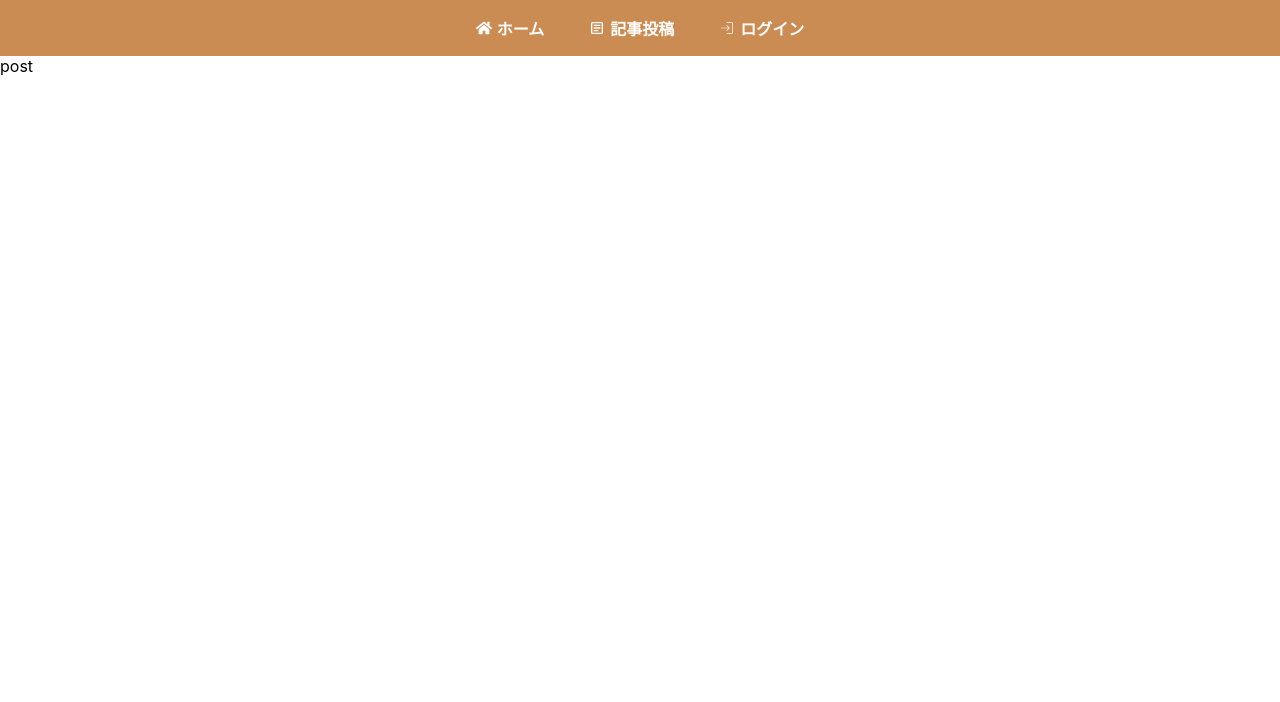
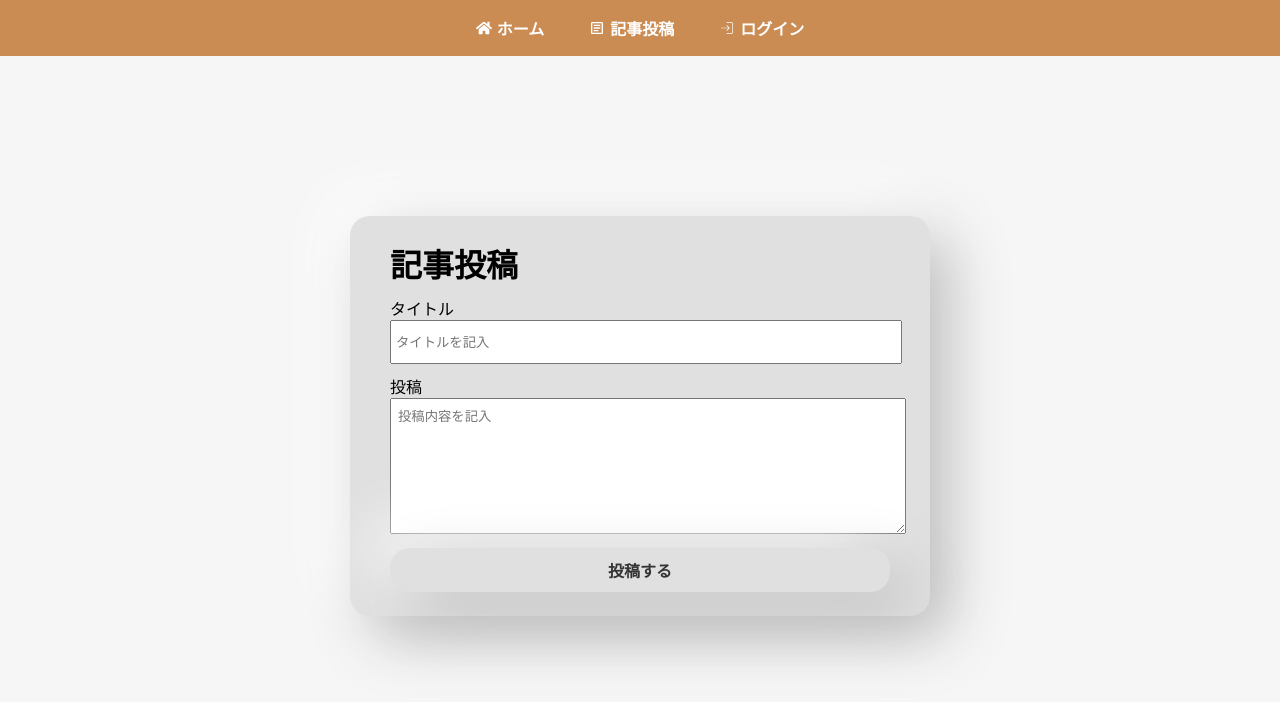
Before and after one commit to tomy-frontend/firebase-blog, a React (Create React App) app: page /createpost in a window 1280 px wide. Shown: the top 702 px of the page. Built offline with nearby package versions, Linux system fonts and the light colour scheme.

Commit message:
記事投稿部分のHTML部分作成

```diff
--- /dev/null
+++ b/src/components/CreatePost.css
@@ -0,0 +1,64 @@
+.createPostPage {
+  display: flex;
+  align-items: center;
+  justify-content: center;
+  height: 90vh;
+}
+
+.postContainer {
+  border-radius: 20px;
+  background: #e0e0e0;
+  box-shadow: 20px 20px 60px #bebebe, -20px -20px 60px #ffffff;
+  width: 500px;
+  height: 400px;
+  display: flex;
+  flex-direction: column;
+  justify-content: center;
+  gap: 10px;
+  padding: 0 40px;
+
+  h1 {
+    margin: 0;
+  }
+
+  input {
+    width: 100%;
+    height: 40px;
+    outline: none;
+    padding: 0 4px;
+  }
+
+  textarea {
+    width: 100%;
+    height: 120px;
+    outline: none;
+    padding: 7px;
+  }
+}
+
+.inputPost {
+}
+
+.postButton {
+  inline-size: 100%;
+  font-size: 1rem;
+  font-weight: 600;
+  color: #333;
+  padding: 10px 0;
+  border-radius: 20px;
+  border-radius: 20px;
+  background: #e0e0e0;
+  box-shadow: 20px 20px 60px #bebebe, -20px -20px 60px #ffffff;
+  border: none;
+  cursor: pointer;
+  touch-action: manipulation;
+  user-select: none;
+  transition: all 0.3s ease;
+}
+
+@media (any-hover: hover) {
+  .postButton:hover {
+    transform: translateY(5px);
+    box-shadow: none;
+  }
+}
--- a/src/components/CreatePost.js
+++ b/src/components/CreatePost.js
@@ -1,7 +1,23 @@
 import React from "react";
+import "./CreatePost.css";
 
 const CreatePost = () => {
-  return <div>post</div>;
+  return (
+    <div className="createPostPage">
+      <div className="postContainer">
+        <h1>記事投稿</h1>
+        <div className="inputPost">
+          <div>タイトル</div>
+          <input type="text" placeholder="タイトルを記入" />
+        </div>
+        <div className="inputPost">
+          <div>投稿</div>
+          <textarea placeholder="投稿内容を記入"></textarea>
+        </div>
+        <button className="postButton">投稿する</button>
+      </div>
+    </div>
+  );
 };
 
 export default CreatePost;
--- a/src/index.css
+++ b/src/index.css
@@ -1,13 +1,14 @@
 body {
   margin: 0;
-  font-family: -apple-system, BlinkMacSystemFont, 'Segoe UI', 'Roboto', 'Oxygen',
-    'Ubuntu', 'Cantarell', 'Fira Sans', 'Droid Sans', 'Helvetica Neue',
+  font-family: -apple-system, BlinkMacSystemFont, "Segoe UI", "Roboto", "Oxygen",
+    "Ubuntu", "Cantarell", "Fira Sans", "Droid Sans", "Helvetica Neue",
     sans-serif;
   -webkit-font-smoothing: antialiased;
   -moz-osx-font-smoothing: grayscale;
+  background: #f6f6f6;
 }
 
 code {
-  font-family: source-code-pro, Menlo, Monaco, Consolas, 'Courier New',
+  font-family: source-code-pro, Menlo, Monaco, Consolas, "Courier New",
     monospace;
 }
```
